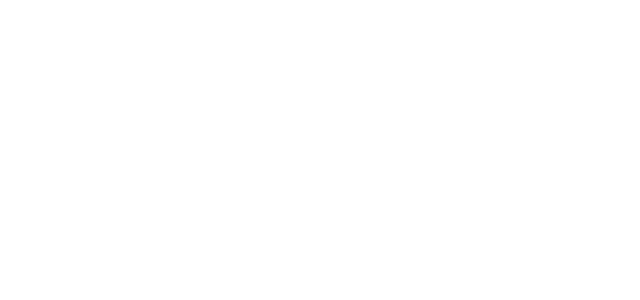
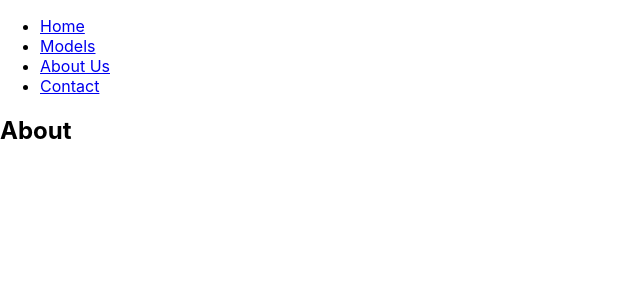
Before and after one commit to LukaDavid04/Sunset-Guitars, a React (Create React App) app in the folder guitar-shop/: page /about in a window 1280 px wide. Shown: the top 300 px of the page, without its empty margins (0-640 px from the left). Built offline with nearby package versions, Linux system fonts and the light colour scheme.

Commit message:
Added component pages and cleared some old data

```diff
--- a/guitar-shop/src/App.js
+++ b/guitar-shop/src/App.js
@@ -1,9 +1,51 @@
 import './App.css';
+import { BrowserRouter as Router, Switch, Route, Link
+  } from "react-router-dom";
+import Home from "./components/Home";
+import About from "./components/About";
+import Models from "./components/Models";
+import Contact from "./components/Contact";
+import React from "react";
 
 function App() {
   return (
-    <div className="App">
-    </div>
+    <Router>
+      <div>
+        <nav>
+          <ul>
+            <li>
+              <Link to="/">Home</Link>
+            </li>
+			<li>
+              <Link to="/Models">Models</Link>
+            </li>
+            <li>
+              <Link to="/about">About Us</Link>
+            </li>
+            <li>
+              <Link to="/Contact">Contact</Link>
+            </li>
+          </ul>
+        </nav>
+
+        {/* A <Switch> looks through its children <Route>s and
+            renders the first one that matches the current URL. */}
+        <Switch>
+			<Route path="/models">
+            <Models />
+          </Route>
+          <Route path="/about">
+            <About />
+          </Route>
+          <Route path="/contact">
+            <Contact />
+          </Route>
+          <Route path="/">
+            <Home />
+          </Route>
+        </Switch>
+      </div>
+    </Router>
   );
 }
 
--- /dev/null
+++ b/guitar-shop/src/components/About.js
@@ -0,0 +1,9 @@
+import React, {Component } from 'react';
+
+class About extends Component {
+	render(){
+		return <h2>About</h2>;
+  }
+}
+
+export default About;
--- /dev/null
+++ b/guitar-shop/src/components/Contact.js
@@ -0,0 +1,9 @@
+import React, {Component } from 'react';
+
+class Contact extends Component {
+	render(){
+		return <h2>Contact</h2>;
+  }
+}
+
+export default Contact;
--- /dev/null
+++ b/guitar-shop/src/components/Home.js
@@ -0,0 +1,9 @@
+import React, {Component } from 'react';
+
+class Home extends Component {
+	render(){
+		return <h2>Home</h2>;
+  }
+}
+
+export default Home;
--- /dev/null
+++ b/guitar-shop/src/components/Models.js
@@ -0,0 +1,9 @@
+import React, {Component } from 'react';
+
+class Models extends Component {
+	render(){
+		return <h2>Models</h2>;
+  }
+}
+
+export default Models;
```
